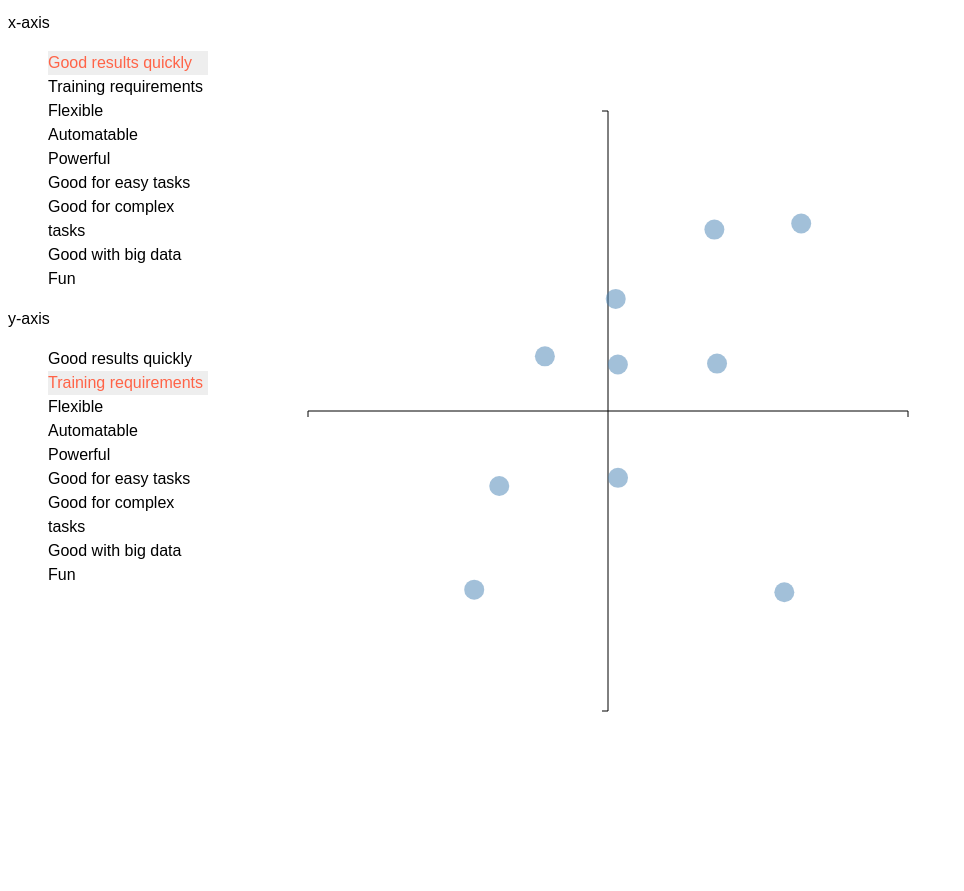
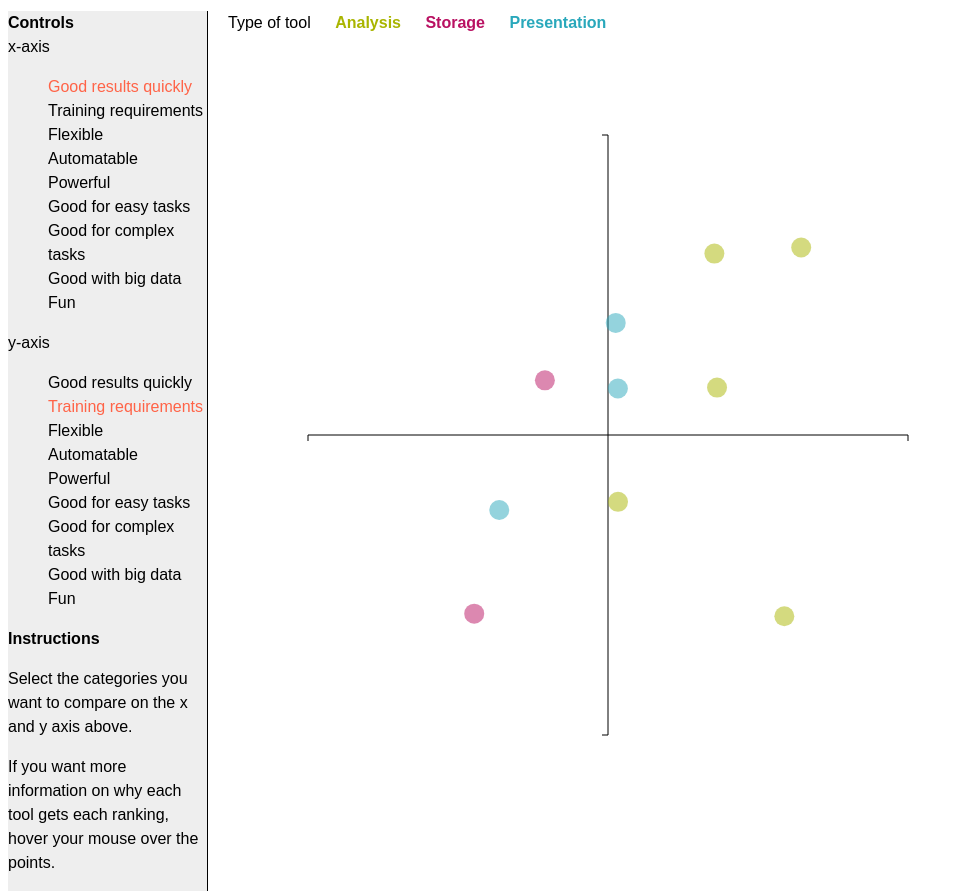
Before and after one commit to dataewan/datatools-taxonomy, a plain HTML site: page index.html in a window 1280 px wide. Shown: the part 56-947 px from the top of the page, without its empty margins (0-964 px from the left). Before the commit the page ends 874 px from the top, so only its background shows below. Drawn offline with Linux system fonts and the light colour scheme.

Commit message:
added colour scheme, instructions and legen

```diff
--- a/css/main.css
+++ b/css/main.css
@@ -2,9 +2,32 @@ div.top_container{
 	width: 1400px;
 }
 
+span.key{
+	padding-left: 20px;
+	font-weight: bold;
+}
+
+.key#label{
+	font-weight: normal;
+}
+
+.key#analysis{
+	color: #a9b500;
+}
+
+.key#storage{
+	color: #b91162;
+}
+
+.key#presentation{
+	color: #29A8BB;
+}
+
 div#controls{
-	width: 200px;
+	width: 199px;
 	float: left;
+	border-right: 1px solid black;
+	background-color: #eee;
 }
 
 div#taxplot{
--- a/index.html
+++ b/index.html
@@ -12,6 +12,7 @@
 
 	<h1>Data Taxonomy</h1>
 	<div id="controls">
+		<b>Controls</b>
 		<div>
 			<span>
 			x-axis
@@ -24,8 +25,27 @@
 			<span>
 			</span>
 		</div>
+
+		<div class="instructions">
+			<b>Instructions</b>
+			<p>Select the categories you want to compare on the x and y axis above.</p>
+			<p>If you want more information on why each tool gets each ranking, hover your mouse over the points.</p>
+		</div>
+
+
 	</div>
 	<div id="taxplot">
+			<span id="label" class="key">Type of tool</span>
+			<span id="analysis" class="key">
+			Analysis
+		</span>
+		<span id="storage" class="key">
+			Storage
+		</span>
+		<span id="presentation" class="key">
+			Presentation
+		</span>
+
 	</div>
 	<div id='additionalinformation'>
 		<h2 id="toollabel">
--- a/js/plotter.js
+++ b/js/plotter.js
@@ -1,3 +1,16 @@
+
+colourscale = function(category){
+    if (category === "Presentation"){
+        return "#29A8BB";
+    }
+    if (category === "Storage"){
+        return "#b91162";
+    }
+    if (category === "Analysis"){
+        return "#a9b500";
+    }
+
+}
 
 
 d3.json("ratings.json", function(data){
@@ -110,8 +123,7 @@ d3.json("ratings.json", function(data){
 			.attr("cx", function(d) { return xscale(d['Ratings'][xlab]['rating'] + jitter(0.5) ); })
 			.attr("cy", function(d) { return yscale(d['Ratings'][ylab]['rating'] + jitter(0.5) ); })
 			.attr("r", 10)
-			// TODO, make the points the colour of the category they're in
-			.attr("fill", "steelblue")
+			.attr("fill", function(d) { return colourscale(d['Type']) ;} )
 			.style("opacity", 0.5)
 			.on('mouseover', function(d){
 				plot.selectAll('circle')
--- a/ratings.csv
+++ b/ratings.csv
@@ -7,5 +7,5 @@ Unix text tools,Analysis,3,-3,0,5,-2,3,-2,3,0
 Python,Analysis,2,1,5,5,3,2,3,3,3
 R,Analysis,0,-1,1,2,3,-1,4,-1,2
 Mechanical Turk,Analysis,3,3,2,-2,-1,2,-2,-5,2
-Hadoop and hive,Analysis,-2,-3,1,2,3,-3,0,4,-1
+Hadoop and hive,Storage,-2,-3,1,2,3,-3,0,4,-1
 D3,Presentation,-2,-1,3,2,5,-3,4,1,4
--- a/ratings.json
+++ b/ratings.json
@@ -456,7 +456,7 @@
       }
     },
     "Tool": "Hadoop and hive",
-    "Type": "Analysis"
+    "Type": "Storage"
   },
   {
     "Ratings": {
```
Also changed, not shown: 1 other file.
